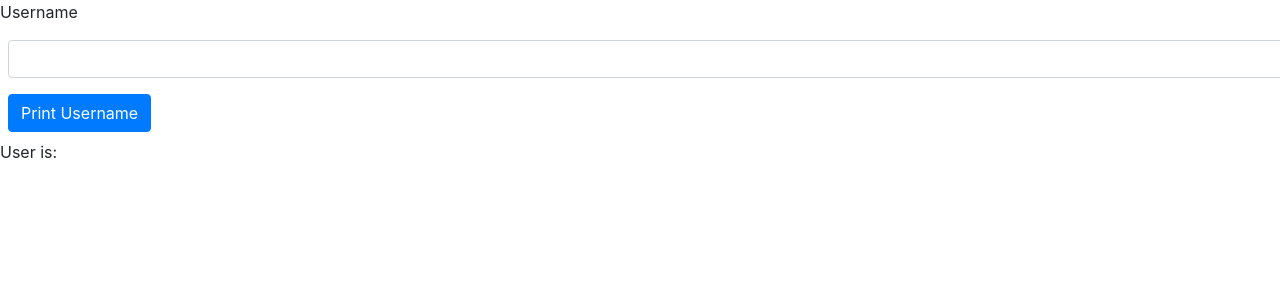
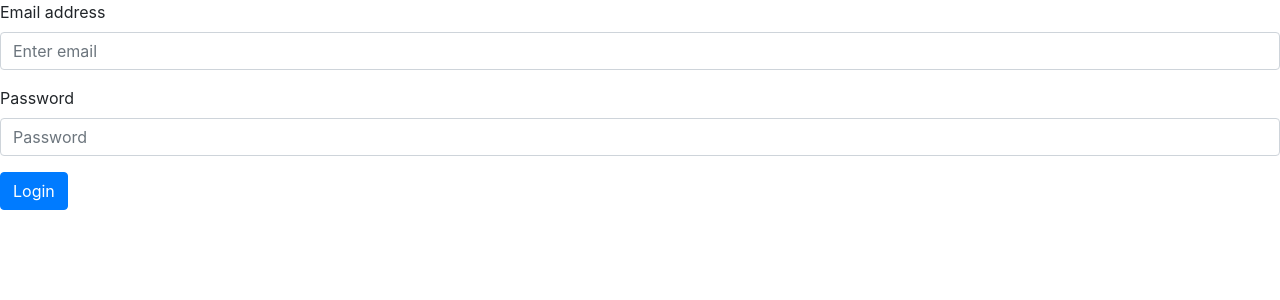
Before and after one commit to gmc-fullstackjs/react-first-steps, a React (Create React App) app: page / in a window 1280 px wide. Shown: the top 300 px of the page. Built offline with nearby package versions, Linux system fonts and the light colour scheme.

Commit message:
Login form

```diff
--- a/src/App.js
+++ b/src/App.js
@@ -1,6 +1,6 @@
 import { Component, useState } from 'react';
 import './App.css';
-import Form from './components/Form';
+// import Form from './components/Form';
 
 
 
@@ -71,10 +71,57 @@ class App2 extends Component {
 }
 
 
+function Hello() {
+  return <div>
+    You are authenticated
+  </div>
+}
+
 
 function App() {
+
+  const [email, setEmail] = useState('')
+  const [password, setPassword] = useState('')
+
+  const [isAuthenticated, setIsAuthenticated] = useState(false)
+
+  function handleLogin(e) {
+    e.preventDefault()
+    if (email === 'admin@gmail.com' && password === 'admin') {
+      setIsAuthenticated(true)
+    }
+  }
+
   return <div>
-    <Form />
+    {
+      isAuthenticated ?
+        <div>
+          <Hello />
+        </div>
+        : <form>
+          <div className="form-group">
+            <label >Email address</label>
+            <input type="email" className="form-control" id="exampleInputEmail1" aria-describedby="emailHelp" placeholder="Enter email"
+
+              onChange={e => {
+                setEmail(e.target.value)
+              }}
+            />
+          </div>
+          <div className="form-group">
+            <label >Password</label>
+            <input type="password" className="form-control" id="exampleInputPassword1" placeholder="Password"
+              onChange={e => {
+                setPassword(e.target.value)
+              }}
+            />
+          </div>
+
+          <button className="btn btn-primary"
+            onClick={handleLogin}
+          >Login</button>
+        </form>
+    }
   </div>
 }
 
--- a/src/components/Form.jsx
+++ b/src/components/Form.jsx
@@ -1,25 +1,24 @@
 import React from 'react';
-import { useState } from 'react';
+// import { useState } from 'react';
 
 function Form() {
-    const [username, setUsername] = useState('')
-    function printUsername(e) {
-        e.preventDefault()
-        alert(username)
-    }
-    return <form className='form'>
-        <label>Username</label>
-        <input className='form-control m-2'
-            onChange={(e) => {
-                setUsername(e.target.value)
-            }}
-            value={username}
-        />
-        <button className='btn btn-primary m-2' onClick={printUsername}>Print Username</button>
-        <p>
-            User is: {username}
-        </p>
-    </form>;
+    // const [username, setUsername] = useState('')
+    // function printUsername(e) {
+    //     e.preventDefault()
+    //     alert(username)
+    // }
+    return <form>
+        <div class="form-group">
+            <label for="exampleInputEmail1">Email address</label>
+            <input type="email" class="form-control" id="exampleInputEmail1" aria-describedby="emailHelp" placeholder="Enter email" />
+        </div>
+        <div class="form-group">
+            <label for="exampleInputPassword1">Password</label>
+            <input type="password" class="form-control" id="exampleInputPassword1" placeholder="Password" />
+        </div>
+
+        <button class="btn btn-primary">Login</button>
+    </form>
 }
 
 export default Form;
```
